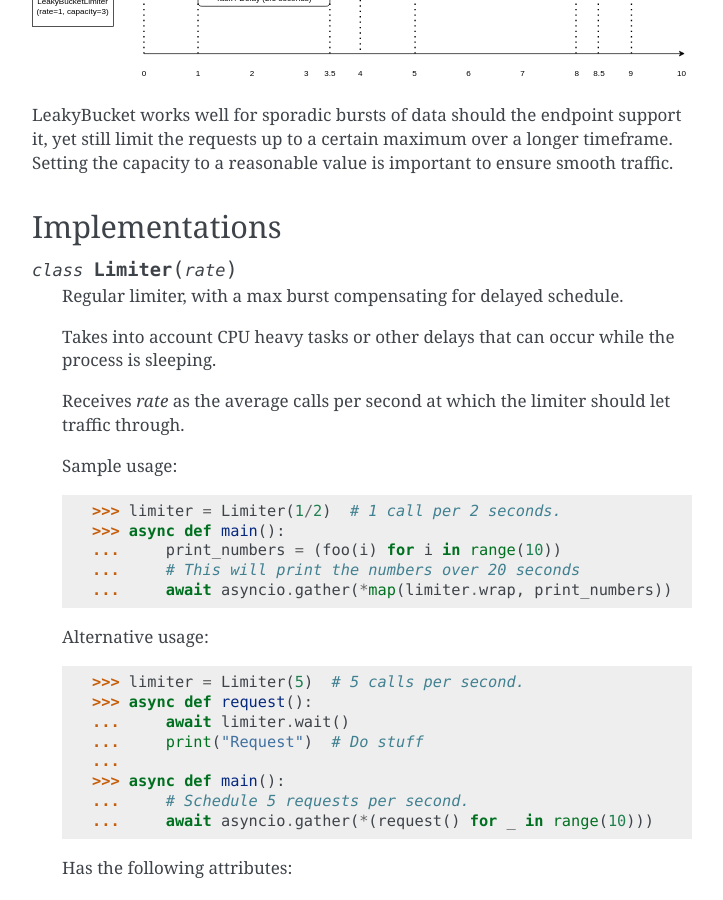
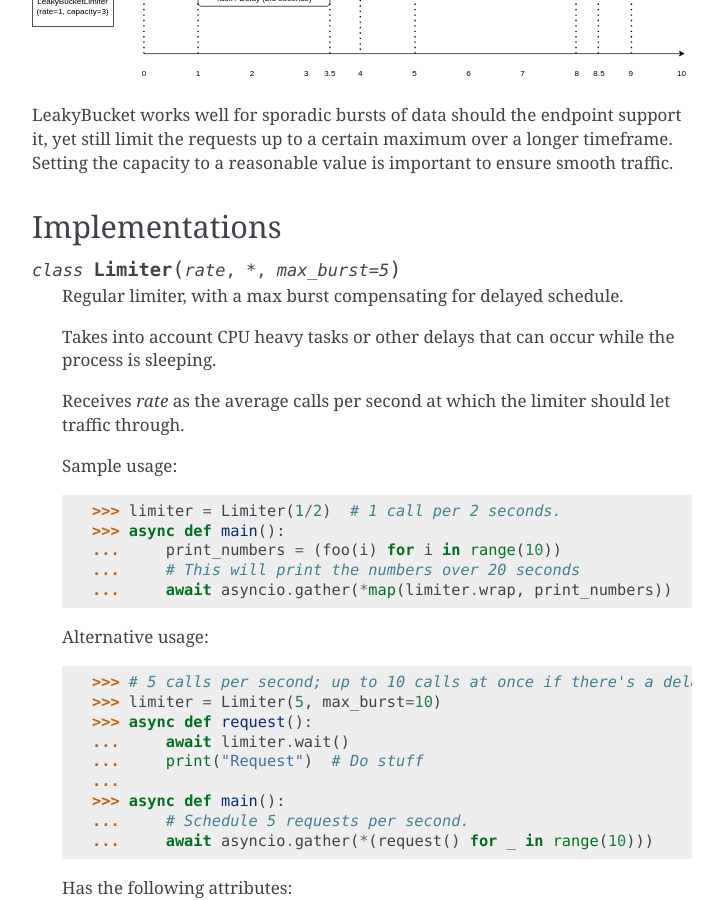
Before and after one commit to bharel/asynciolimiter, a Sphinx documentation site: the page built from docs/index.rst, in a window 1280 px wide and 900 px high, scrolled down 2380 px. Shown: the whole window, without its empty margins (388-1111 px from the left). Built offline with Sphinx 7.4.7, drawn with Linux system fonts in a browser that asks for light colours.

Commit message:
Adjust documentation after making max_burst an init arg

```diff
--- a/docs/index.rst
+++ b/docs/index.rst
@@ -117,7 +117,7 @@ to ensure smooth traffic.
 Implementations
 ****************
 
-.. class:: Limiter(rate)
+.. class:: Limiter(rate, *, max_burst = 5)
 
     Regular limiter, with a max burst compensating for delayed schedule.
 
@@ -141,7 +141,8 @@ Implementations
 
     .. code::
 
-        >>> limiter = Limiter(5)  # 5 calls per second.
+        >>> # 5 calls per second; up to 10 calls at once if there's a delay
+        >>> limiter = Limiter(5, max_burst=10)
         >>> async def request():
         ...     await limiter.wait()
         ...     print("Request")  # Do stuff
```
